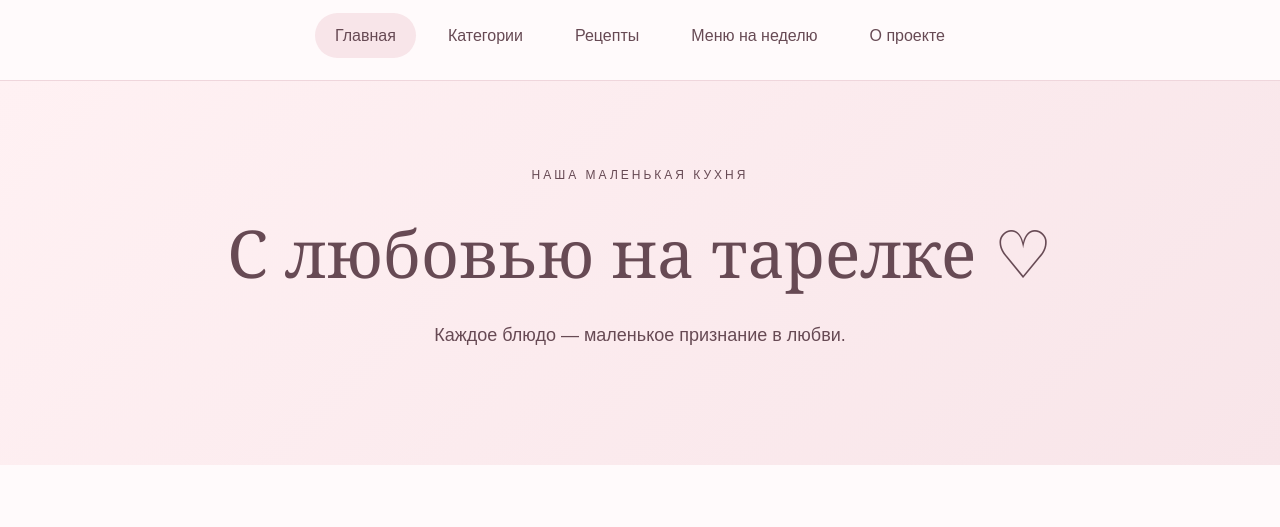
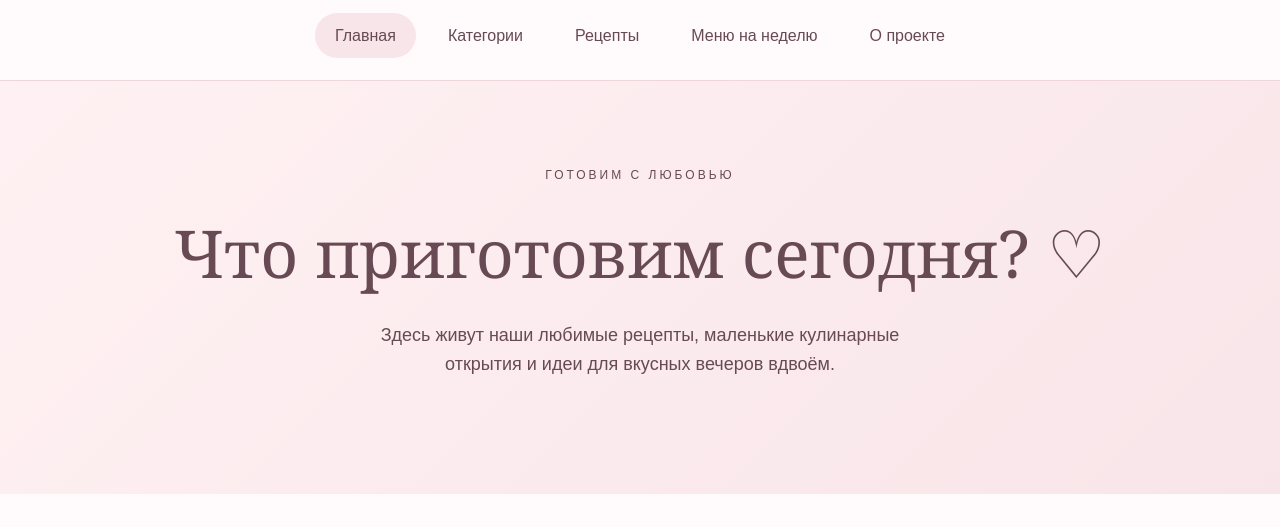
Before and after one commit to pnikoletta0607-droid/love-on-a-plate, a plain HTML site: page index.html in a window 1280 px wide. Shown: the part 225-752 px from the top of the page. Drawn offline with Linux system fonts and the light colour scheme.

Commit message:
Update index.html

```diff
--- a/index.html
+++ b/index.html
@@ -257,9 +257,9 @@ footer {
 
 <main>
   <div class="hero">
-    <div class="eyebrow">Наша маленькая кухня</div>
-    <h1>С любовью на тарелке ♡</h1>
-    <p>Каждое блюдо — маленькое признание в любви.</p>
+    <div class="eyebrow">Готовим с любовью</div>
+    <h1>Что приготовим сегодня? ♡</h1>
+    <p>Здесь живут наши любимые рецепты, маленькие кулинарные открытия и идеи для вкусных вечеров вдвоём.</p>
 
   </div>
 
```
